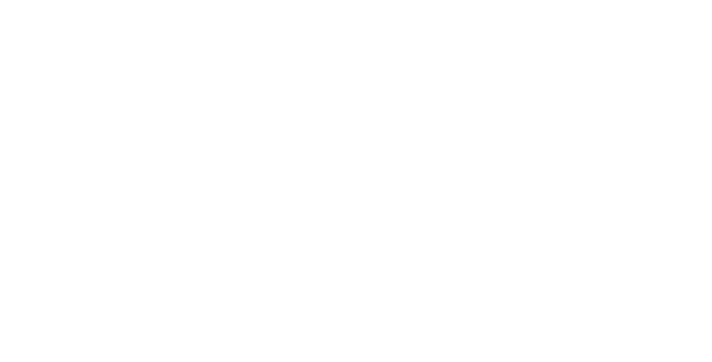
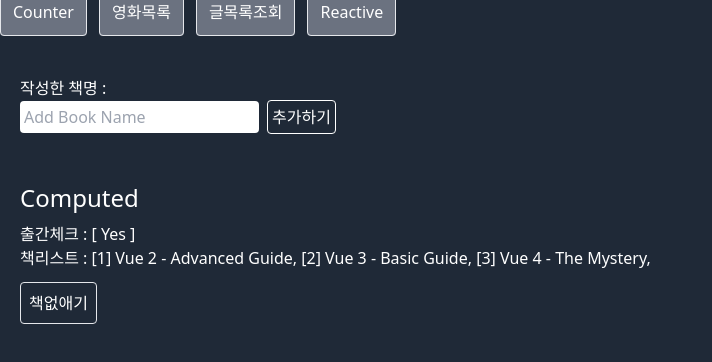
Before and after one commit to Hoon-Hub/study-vue-fasol, a Vue app in the folder 01-project/: page /Reactive in a window 1280 px wide. Before the commit this address had no page. Shown: the top 362 px of the page, without its empty margins (0-712 px from the left). Built offline with nearby package versions, Linux system fonts and the light colour scheme.

Commit message:
reactive

```diff
--- a/01-project/src/App.vue
+++ b/01-project/src/App.vue
@@ -1,5 +1,5 @@
 <template lang="">
-  <router-view class="w-full h-screen bg-gray-800 p-0 m-0" />
+  <router-view class="w-full h-screen bg-gray-800 p-0 m-0 text-white" />
 </template>
 <script>
 export default {};
--- a/01-project/src/components/HeaderButton.vue
+++ b/01-project/src/components/HeaderButton.vue
@@ -11,6 +11,11 @@
     <router-link to="/List" class="w-8 h-4 border rounded bg-gray-500 p-3 mr-3"
       >글목록조회</router-link
     >
+    <router-link
+      to="/Reactive"
+      class="w-8 h-4 border rounded bg-gray-500 p-3 mr-3"
+      >Reactive</router-link
+    >
   </div>
 </template>
 <script>
--- /dev/null
+++ b/01-project/src/components/Reactive/Inputs.vue
@@ -0,0 +1,48 @@
+<template lang="">
+  <div class="p-5">
+    <div class="w-full">
+      작성한 책명 : {{ input1 }} <br />
+      <input
+        type="text"
+        v-model="input1"
+        placeholder="Add Book Name"
+        class="p-1 rounded text-black"
+      />
+      <button
+        @click="addBook"
+        type="button"
+        class="border rounded border-white p-1 ml-2"
+      >
+        추가하기
+      </button>
+    </div>
+
+    <ShowLists />
+  </div>
+</template>
+<script>
+import ShowLists from "./ShowLists.vue";
+import { author } from "./Reactive.js";
+export default {
+  components: {
+    ShowLists,
+  },
+  data() {
+    return {
+      input1: "",
+      author,
+    };
+  },
+  methods: {
+    addBook() {
+      if (this.input1 === "") {
+        return;
+      } else {
+        author.books.push(this.input1);
+        this.input1 = "";
+      }
+    },
+  },
+};
+</script>
+<style lang=""></style>
--- /dev/null
+++ b/01-project/src/components/Reactive/Main.vue
@@ -0,0 +1,18 @@
+<template lang="">
+  <div>
+    <HeaderButton />
+    <Inputs />
+  </div>
+</template>
+<script>
+import HeaderButton from "../HeaderButton.vue";
+import Inputs from "./Inputs.vue";
+
+export default {
+  components: {
+    HeaderButton,
+    Inputs,
+  },
+};
+</script>
+<style lang=""></style>
--- /dev/null
+++ b/01-project/src/components/Reactive/Reactive.js
@@ -0,0 +1,9 @@
+import { reactive } from "vue";
+export const author = reactive({
+  name: "John Doe",
+  books: [
+    "Vue 2 - Advanced Guide",
+    "Vue 3 - Basic Guide",
+    "Vue 4 - The Mystery",
+  ],
+});
--- /dev/null
+++ b/01-project/src/components/Reactive/ShowLists.vue
@@ -0,0 +1,42 @@
+<template lang="">
+  <div>
+    <div class="w-full mt-12">
+      <h2 class="text-2xl mb-2">Computed</h2>
+      <p>출간체크 : [ {{ publishedBooksMessage }} ]</p>
+      책리스트 :
+      <span v-for="(book, index) in author.books"
+        >[{{ index + 1 }}] {{ book }},
+      </span>
+      <span v-if="author.books.length === 0">책 목록이 없습니다.</span>
+      <br />
+      <button
+        type="button"
+        @click="decreaseBook"
+        class="border rounded p-2 mt-3"
+      >
+        책없애기
+      </button>
+    </div>
+  </div>
+</template>
+<script>
+import { author } from "./Reactive.js";
+export default {
+  data() {
+    return {
+      author,
+    };
+  },
+  methods: {
+    decreaseBook() {
+      this.author.books.shift();
+    },
+  },
+  computed: {
+    publishedBooksMessage() {
+      return this.author.books.length > 0 ? "Yes" : "No";
+    },
+  },
+};
+</script>
+<style lang=""></style>
--- a/01-project/src/router/index.js
+++ b/01-project/src/router/index.js
@@ -22,6 +22,11 @@
     component: () => import("../components/Contents/ContentDetail.vue"),
     props: true,
   },
+  {
+    path: "/Reactive",
+    name: "Reactive",
+    component: () => import("../components/Reactive/Main.vue"),
+  },
 ];
 
 const router = createRouter({
```
